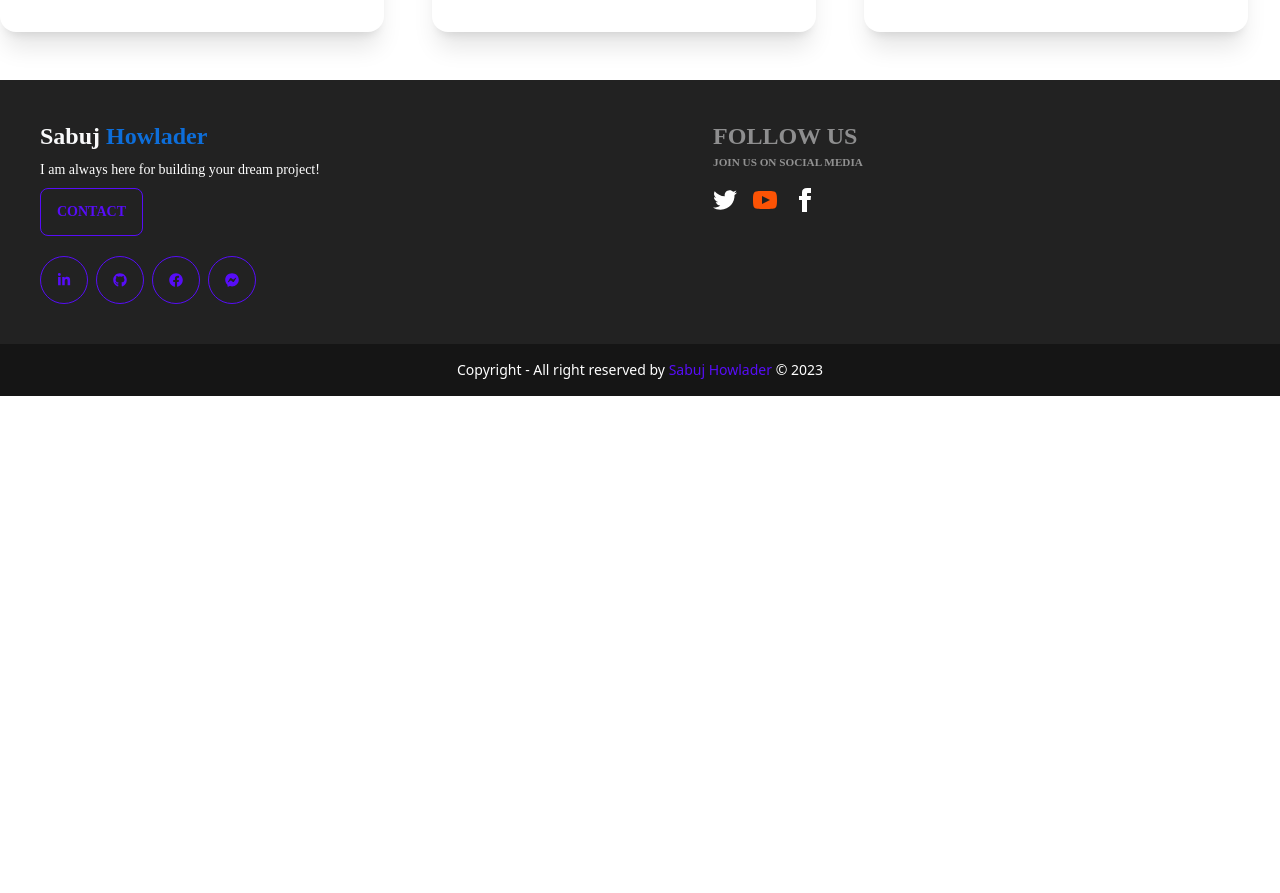
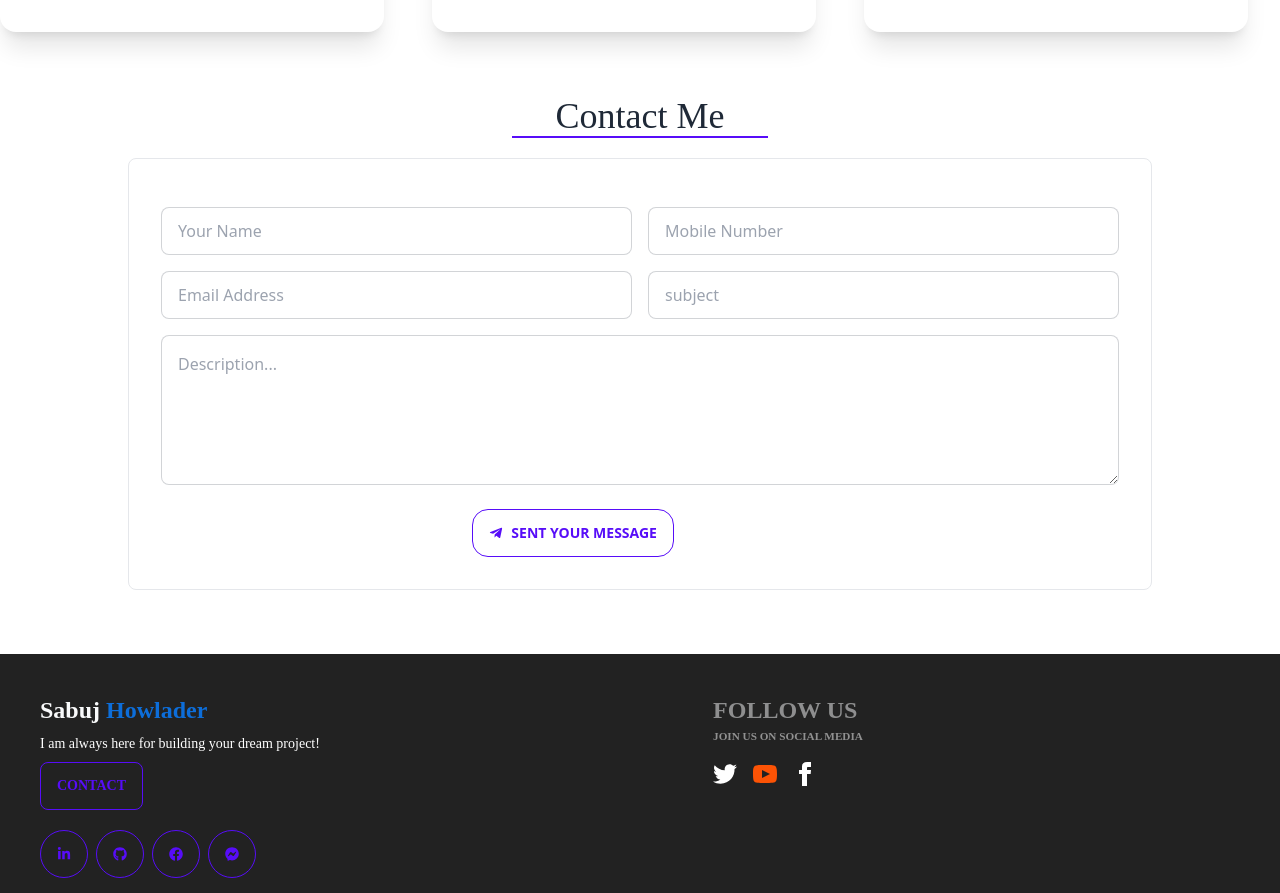
Before and after one commit to sabuj0143/portfoilo, a React (Vite) app: page / in a window 1280 px wide. Shown: the part 1447-2340 px from the top of the page. Before the commit the page ends 1843 px from the top, so only its background shows below. Built offline with nearby package versions, Linux system fonts and the light colour scheme.

Commit message:
contact added

```diff
--- /dev/null
+++ b/src/component/Blogs/Blogs.jsx
@@ -0,0 +1,10 @@
+
+const Blogs = () => {
+    return (
+        <div className="text-center my-56">
+            <h3 className="text-5xl font-extrabold">Blogs is coming soon....</h3>
+        </div>
+    );
+};
+
+export default Blogs;
--- a/src/component/Contact/Contact.jsx
+++ b/src/component/Contact/Contact.jsx
@@ -1,11 +1,55 @@
+import { FaTelegramPlane } from 'react-icons/fa';
 const Contact = () => {
     return (
-        <div>
-           <div className="title text-center mx-auto">
+        <div className='my-16'>
+            <div className="title text-center mx-auto">
                 <h3 className="w-[20%] mx-auto lilita text-4xl border-0 border-b-2 border-primary">Contact Me</h3>
             </div>
             <div>
+                <div className='w-full mx-auto my-5'>
+                    <div className="card-body w-[80%] mx-auto border rounded-lg">
+                        <form>
+                            <div className='md:grid grid-cols-2 gap-4'>
+                                <div className="form-control">
+                                    <label className="label">
+                                        <span className="label-text"></span>
+                                    </label>
+                                    <input type="text" placeholder="Your Name" className="input input-bordered" required />
+                                </div>
+                                <div className="form-control">
+                                    <label className="label">
+                                        <span className="label-text"></span>
+                                    </label>
+                                    <input type="text" placeholder="Mobile Number" className="input input-bordered" required />
+                                </div>
+                            </div>
+                            <div className='md:grid grid-cols-2 gap-4'>
+                                <div className="form-control">
+                                    <label className="label">
+                                        <span className="label-text"></span>
+                                    </label>
+                                    <input type="email" placeholder="Email Address" className="input input-bordered" required />
+                                </div>
+                                <div className="form-control">
+                                    <label className="label">
+                                        <span className="label-text"></span>
+                                    </label>
+                                    <input type="text" placeholder="subject" className="input input-bordered" required />
+                                </div>
+                            </div>
+                            <div className="form-control w-full">
+                                <label className="label">
+                                    <span className="label-text"></span>
+                                </label>
+                                <textarea type="textarea" name='description'  placeholder='Description...' className="input input-bordered h-[150px] py-4" required />
+                            </div>
+                        </form>
+                        <div className=" w-[35%] mx-auto mt-4">
+                            <button className="btn btn-outline btn-primary rounded-2xl"> <FaTelegramPlane className='mr-2' /> SENT YOUR MESSAGE</button>
+                        </div>
+                    </div>
 
+                </div>
             </div>
 
         </div>
--- a/src/component/Header/Header.jsx
+++ b/src/component/Header/Header.jsx
@@ -11,9 +11,9 @@ const Header = () => {
                     <ul tabIndex={0} className="menu menu-compact dropdown-content mt-3 p-2 shadow bg-base-100 rounded-box w-52">
                         <li><Link to="/">Home</Link></li>
                         <li><Link to="/about">About</Link></li>
-                        <li><Link to="/">Resume</Link></li>
+                        <li><Link to="/resume">Resume</Link></li>
                         <li><Link to="/projects">Projects</Link></li>
-                        <li><Link to="/">Blogs</Link></li>
+                        <li><Link to="/blogs">Blogs</Link></li>
                         <li><Link to="/contact">Contact</Link></li>
                     </ul>
                 </div>
@@ -23,9 +23,9 @@ const Header = () => {
                 <ul className="menu menu-horizontal px-1">
                     <li><Link to="/">Home</Link></li>
                     <li><Link to="/about">About</Link></li>
-                    <li><Link to="/">Resume</Link></li>
+                    <li><Link to="/resume">Resume</Link></li>
                     <li><Link to="/projects">Projects</Link></li>
-                    <li><Link to="/">Blogs</Link></li>
+                    <li><Link to="/blogs">Blogs</Link></li>
                     <li><Link to="/contact">Contact</Link></li>
                 </ul>
             </div>
--- a/src/component/Home/Home.jsx
+++ b/src/component/Home/Home.jsx
@@ -1,3 +1,4 @@
+import Contact from "../Contact/Contact";
 import Banner from "./Banner";
 import Services from "./Services";
 
@@ -6,6 +7,7 @@ const Home = () => {
         <div>
             <Banner></Banner>
             <Services></Services>
+            <Contact></Contact>
         </div>
     );
 };
--- a/src/component/Projects/Projects.jsx
+++ b/src/component/Projects/Projects.jsx
@@ -1,8 +1,8 @@
 
 const Projects = () => {
     return (
-        <div>
-            <h3>Projects coming soon....</h3>
+        <div className="text-center my-56">
+            <h3 className="text-5xl font-extrabold">Projects is coming soon....</h3>
         </div>
     );
 };
--- /dev/null
+++ b/src/component/Resume/Resume.jsx
@@ -0,0 +1,10 @@
+
+const Resume = () => {
+    return (
+        <div className="text-center my-56">
+            <h3 className="text-5xl font-extrabold">Resume is coming soon....</h3>
+        </div>
+    );
+};
+
+export default Resume;
```
Also changed, not shown: src/main.jsx (+10 -0 lines).
